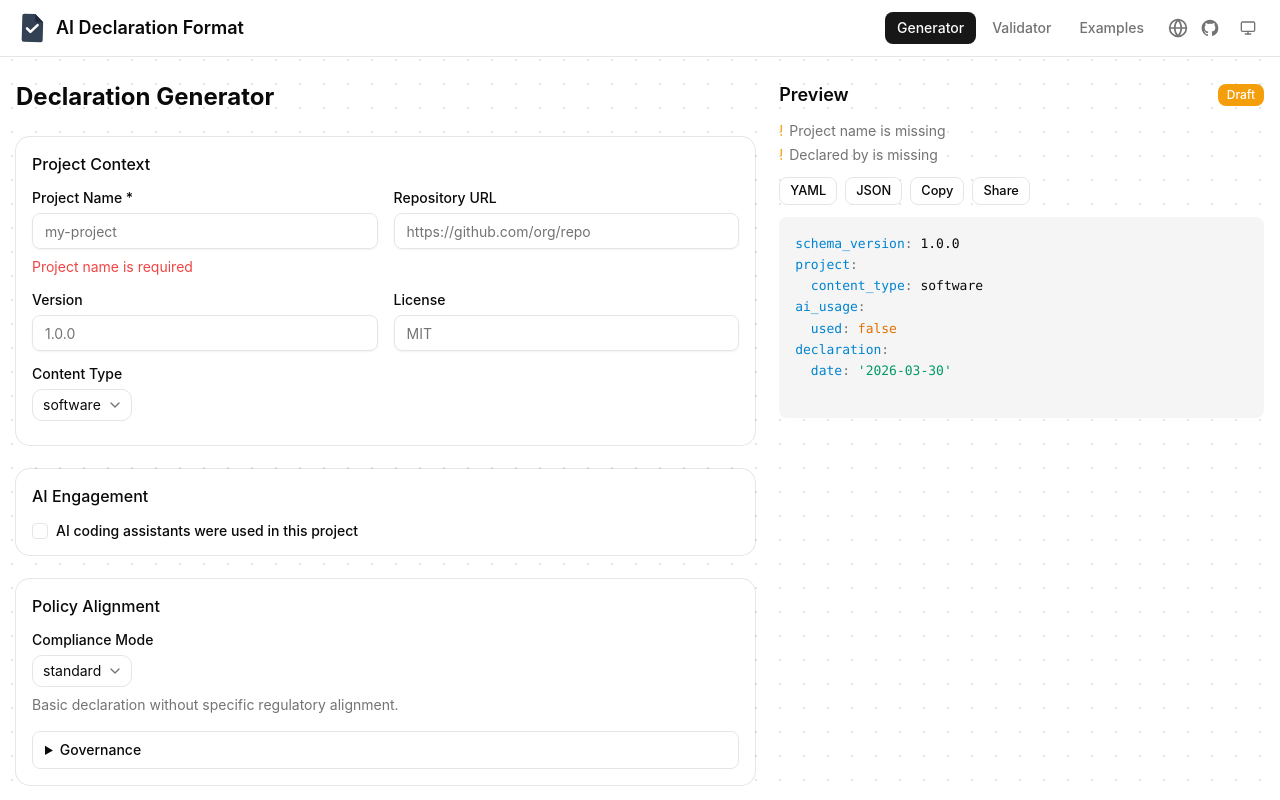
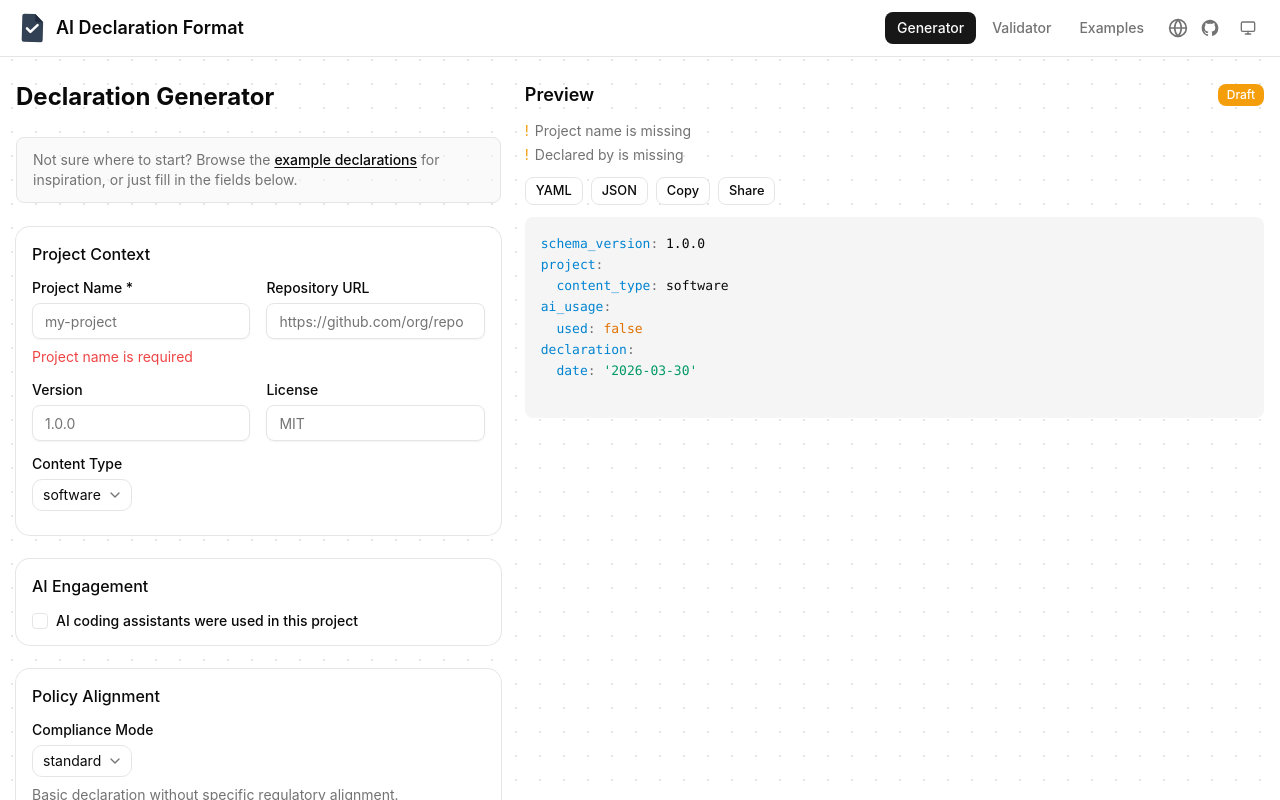
Before and after one commit to ai-declaration/web, a Next.js app: page /generator in a window 1280 px wide. Shown: the top 800 px of the page. Built offline with nearby package versions, Linux system fonts and the light colour scheme; a web font is replaced by a local one.

Commit message:
empty state hint and clear form button

```diff
--- a/src/app/generator/page.tsx
+++ b/src/app/generator/page.tsx
@@ -2,6 +2,7 @@
 
 import { Suspense, useState, useEffect, useRef } from "react";
 import { useSearchParams } from "next/navigation";
+import Link from "next/link";
 import ProjectFields from "@/components/generator/project-fields";
 import AiEngagement from "@/components/generator/ai-engagement";
 import ComplianceSection from "@/components/generator/compliance-section";
@@ -13,7 +14,7 @@ import { parseYamlOrJson } from "@/lib/yaml-utils";
 import type { AideclDeclaration } from "@/lib/aidecl-types";
 
 function GeneratorContent() {
-  const { formData, updateField, loadPreset, errors, issues, isValid } = useAideclForm();
+  const { formData, updateField, resetForm, loadPreset, errors, issues, isValid } = useAideclForm();
   const [complianceMode, setComplianceMode] = useState("standard");
   const searchParams = useSearchParams();
   const appliedPreset = useRef<string | null>(null);
@@ -32,10 +33,32 @@ function GeneratorContent() {
     }
   }, [searchParams, loadPreset]);
 
+  const isEmpty = !formData.project.name.trim() && !formData.signature?.declared_by?.trim();
+
   return (
     <div className="grid grid-cols-1 gap-6 lg:grid-cols-5">
-      <div className="space-y-6 lg:col-span-3">
-        <h1 className="text-2xl font-bold">Declaration Generator</h1>
+      <div className="space-y-6 lg:col-span-2">
+        <div className="flex items-center justify-between">
+          <h1 className="text-2xl font-bold">Declaration Generator</h1>
+          {!isEmpty && (
+            <button
+              type="button"
+              onClick={resetForm}
+              className="rounded-md border border-border bg-muted px-3 py-1.5 text-sm font-medium text-foreground hover:bg-muted/70 transition-colors"
+            >
+              Clear form
+            </button>
+          )}
+        </div>
+        {isEmpty && (
+          <div className="rounded-md border border-border bg-muted/50 px-4 py-3 text-sm text-muted-foreground">
+            Not sure where to start? Browse the{" "}
+            <Link href="/examples" className="font-medium text-foreground underline underline-offset-2 hover:text-foreground/80">
+              example declarations
+            </Link>{" "}
+            for inspiration, or just fill in the fields below.
+          </div>
+        )}
         <ProjectFields
           values={formData.project}
           contentType={formData.content_type || "software"}
@@ -60,7 +83,7 @@ function GeneratorContent() {
           errors={errors}
         />
       </div>
-      <aside className="lg:col-span-2">
+      <aside className="lg:col-span-3">
         <SidebarPreview formData={formData} issues={issues} isValid={isValid} />
       </aside>
     </div>
```
